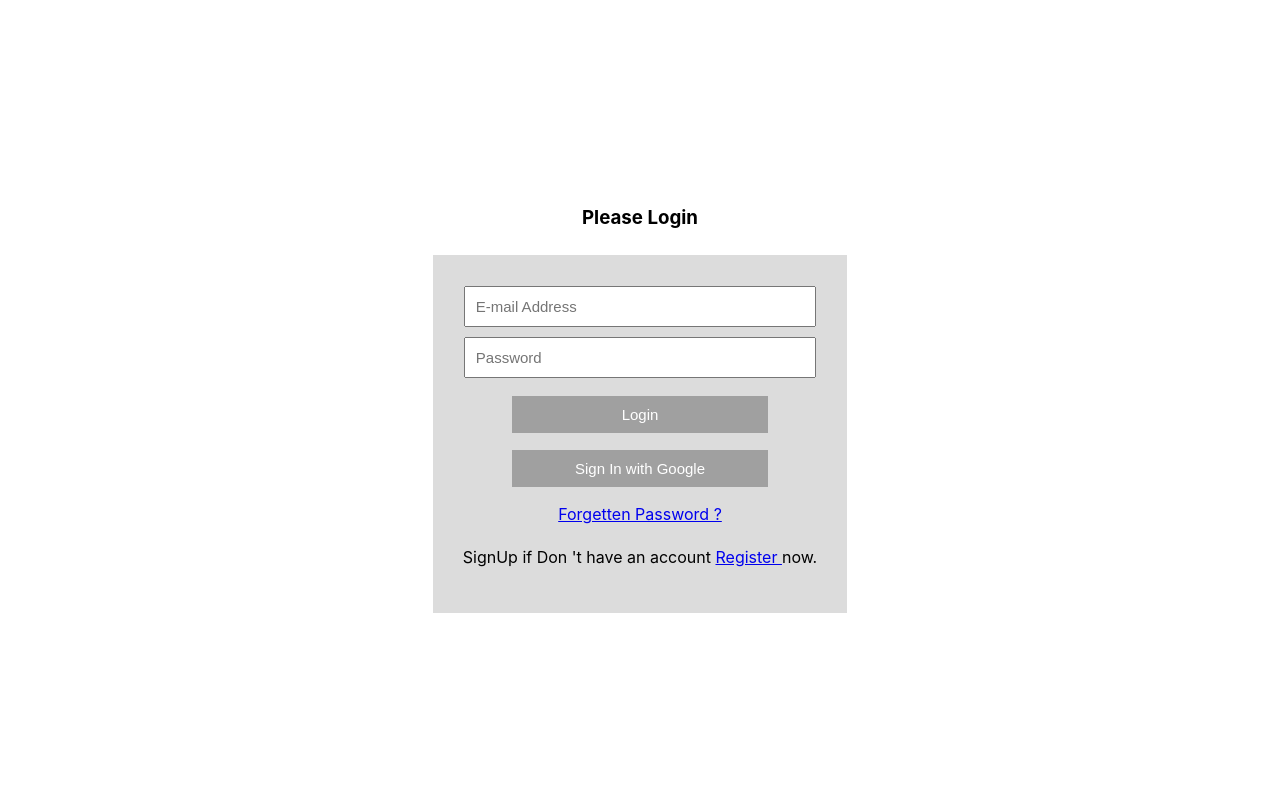
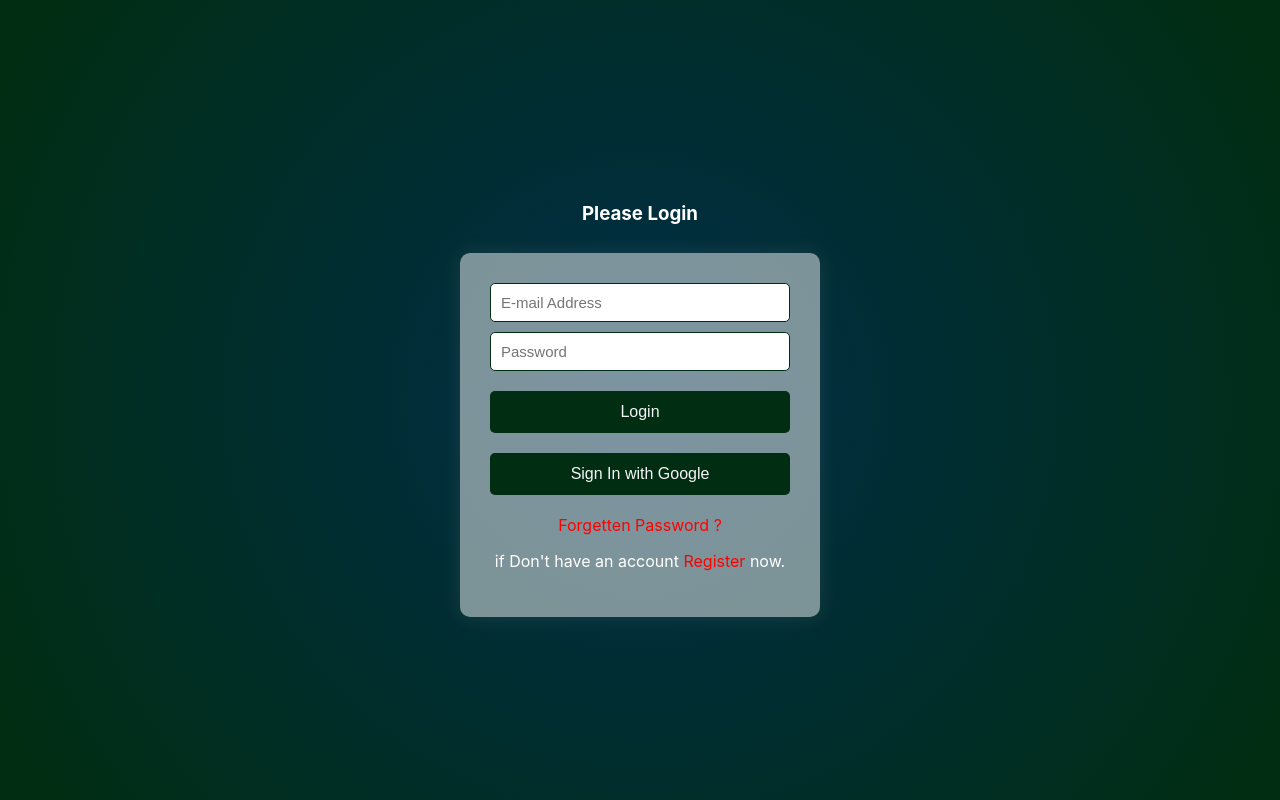
Before and after one commit to momin-sana/data-portal, a React (Create React App) app: page / in a window 1280 px wide. Built offline with nearby package versions, Linux system fonts and the light colour scheme; no server answers.

Commit message:
css changes

```diff
--- a/src/Components/Pages/Forgottenpass/Forgottenpass.css
+++ b/src/Components/Pages/Forgottenpass/Forgottenpass.css
@@ -4,31 +4,86 @@
     display: flex;
     align-items: center;
     justify-content: center;
+    flex-direction: column;
+    color: #fff;
+    background-image: radial-gradient(circle, rgba(0,46,72,1) 0%, rgba(1,45,19,1) 95%);
 }
 
 .forgottenpass-container {
+    width: 300px; /* Adjust width as needed */
+    background-color: #ffffff7c;
+    padding: 30px;
+    border-radius: 10px;
+    box-shadow: 0 0 20px rgba(227, 227, 227, 0.1);
+    text-align: center;
+    transition: transform 0.3s ease-in-out; /* Add animation for transform */
+}
+
+.forgottenpass-container:hover {
+    transform: scale(1.02); /* Scale up slightly on hover */
+}
+
+/* Form styles */
+.forgottenpass-container form {
     display: flex;
     flex-direction: column;
-    text-align: center;
-    background-color: #dcdcdc;
-    padding: 30px;
 }
 
 .forgottenpass-textBox {
-    padding: 10px;
-    font-size: 18px;
+    justify-content: center;
+    width: 90%;
+    padding: 12px;
+    font-size: 15px;
     margin-bottom: 10px;
+    border: 1px solid rgba(1,45,19,1);
+    border-radius: 5px;
+    outline: none;
+}
+
+.forgottenpass-textbox:focus {
+    border-color: rgba(1,45,19,1); /* Change border color on focus */
 }
 
 .forgottenpass-btn {
-    padding: 10px;
-    font-size: 18px;
+    width: 100%; /* Full width button */
+    padding: 12px;
+    font-size: 16px;
     margin-bottom: 10px;
     border: none;
-    color: white;
-    background-color: black;
+    color: rgb(245, 245, 245);
+    background-color: rgba(1,45,19,1);
+    border-radius: 5px;
+    cursor: pointer;
+    transition: background-color 0.3s ease;
+}
+
+.forgottenpass-btn button:hover, .forgottenpass-googleSignIn button:hover {
+    background-color: rgb(125, 193, 153);
+    color: black;
 }
 
 .forgottenpass div {
-    margin-top: 7px;
+    margin-top: 10px;
+    color: #ffffff;
 }
+
+.forgottenpass-title {
+    color: #fff;
+    font-size: 24px;
+    margin-bottom: 20px;
+}
+
+/* Links */
+.forgottenpass a {
+    color: #ff0000 ; /* Default link color */
+    text-decoration: none;
+    transition: color 0.3s ease; /* Smooth color transition */
+}
+
+.forgottenpass a:hover {
+    color: #0000ff;
+}
+
+.forgottenpass a:active {
+    color: purple;
+}
--- a/src/Components/Pages/Login/Login.css
+++ b/src/Components/Pages/Login/Login.css
@@ -1,62 +1,89 @@
+/* Main container styles */
 .login {
     height: 100vh;
     width: 100vw;
     display: flex;
     align-items: center;
     justify-content: center;
-    align-content: center;
     flex-direction: column;
+    color: #fff;
+    background-image: radial-gradient(circle, rgba(0,46,72,1) 0%, rgba(1,45,19,1) 95%);
 }
 
+/* Login form container */
 .login-container {
+    width: 300px; /* Adjust width as needed */
+    background-color: #ffffff7c;
+    padding: 30px;
+    border-radius: 10px;
+    box-shadow: 0 0 20px rgba(227, 227, 227, 0.1);
+    text-align: center;
+    transition: transform 0.3s ease-in-out; /* Add animation for transform */
+}
+
+.login-container:hover {
+    transform: scale(1.02); /* Scale up slightly on hover */
+}
+
+/* Form styles */
+.login-container form {
     display: flex;
     flex-direction: column;
-    text-align: center;
-    background-color: #dcdcdc;
-    padding: 30px;
-}
-
-.login-container>form {
-    display: flex;
-    flex-direction: column;
-    text-align: center;
-    background-color: #dcdcdc;
-    padding: 1px;
-    flex-wrap: nowrap;
-    align-content: center;
-    justify-content: center;
-    align-items: stretch;
 }
 
 .login-textbox {
     padding: 10px;
     font-size: 15px;
     margin-bottom: 10px;
+    border: 1px solid rgba(1,45,19,1);
+    border-radius: 5px;
+    outline: none;
 }
 
-.login-btn button {
-    width: 20vw;
-    padding: 10px;
-    font-size: 15px;
+.login-textbox:focus {
+    border-color: rgba(1,45,19,1); /* Change border color on focus */
+}
+
+.login-btn button, .login-googleSignIn button {
+    width: 100%; /* Full width button */
+    padding: 12px;
+    font-size: 16px;
     margin-bottom: 10px;
     border: none;
-    color: white;
-    background-color: rgba(0, 0, 0, 0.274);
-    /* text-decoration: none; */
+    color: rgb(245, 245, 245);
+    background-color: rgba(1,45,19,1);
+    border-radius: 5px;
     cursor: pointer;
+    transition: background-color 0.3s ease; /* Smooth background transition */
 }
 
-.login-googleSignIn button {
-    width: 20vw;
-    padding: 10px;
-    font-size: 15px;
-    margin-bottom: 10px;
-    border: none;
-    color: white;
-    background-color: rgba(0, 0, 0, 0.274);
-    cursor: pointer;
+.login-btn button:hover, .login-googleSignIn button:hover {
+    background-color: rgb(125, 193, 153);
+    color: black;
 }
 
 .login div {
-    margin-top: 7px;
+    margin-top: 10px;
+    color: #ffffff;
 }
+
+.login-title {
+    color: #fff; /* Text color */
+    font-size: 24px; /* Adjust font size as needed */
+    margin-bottom: 20px; /* Spacing */
+}
+
+/* Links */
+.login a {
+    color: #ff0000 ; /* Default link color */
+    text-decoration: none;
+    transition: color 0.3s ease; /* Smooth color transition */
+}
+
+.login a:hover {
+    color: #0000ff;
+}
+
+.login a:active {
+    color: purple;
+}
--- a/src/Components/Pages/Login/Login.js
+++ b/src/Components/Pages/Login/Login.js
@@ -81,58 +81,49 @@ function Login() {
         }
     };
 
-    return ( <
-        div className = "login" >
-        <
-        h3 > Please Login < /h3> <
-        div className = "login-container" >
+    return (
+        <div className = "login" >
+            <h3 > Please Login </h3>
+            <div className = "login-container" >
 
-        { /* SIGNIN WITH EMAIL AND PASSWORD */ } <
-        form onSubmit = {
+                { /* SIGNIN WITH EMAIL AND PASSWORD */ }
+                <form onSubmit = {
                     (e) => handleSubmit(e) } >
-        <
-        input type = "email"
+                    <input type = "email"
                         className = "login-textbox"
                         // value={email}
                         placeholder = "E-mail Address"
                         onChange = {
                         (e) => setEmail(e.target.value) }
-        /> <
-        input type = "password"
+                    />
+                    <input type = "password"
                         className = "login-textbox"
                         // value={password}
                         placeholder = "Password"
                         onChange = {
                         (e) => setPassword(e.target.value) }
-        /> <
-        /form>
+                    />
+                </form>
 
-        <
-        div className = "login-btn" >
-        <
-        button type = "submit"
+                <div className = "login-btn" >
+                    <button type = "submit"
                     onClick = { handleSubmit } >
-        Login <
-        /button> <
-        /div> <
-        div className = "login-googleSignIn" >
-        <
-        button onClick = { googleSignIn } > Sign In with Google < /button> <
-        /div> { /**/ } <
-        div className = "login-forgottenpass" >
-        <
-        Link to = "/forgottenpass" > Forgetten Password ? < /Link> <
-        /div> <
-        div className = "login-register" >
-        <
-        p >
-        SignUp
-        if Don 't have an account <
-        Link to = "/register" > Register < /Link> now. <
-        /p> <
-        /div> <
-        /div> <
-        /div>
+                    Login </button>
+                </div>
+
+                <div className = "login-googleSignIn" >
+                    <button onClick = { googleSignIn } > Sign In with Google </button>
+                </div>
+
+                <div className = "login-forgottenpass" >
+                    <Link to = "/forgottenpass" > Forgetten Password ? </Link>
+                </div>
+
+                <div className = "login-register" >
+                    <p> if Don't have an account <Link to = "/register" > Register </Link> now. </p>
+                </div>
+            </div>
+        </div>
     );
 }
 
--- a/src/Components/Pages/Register/Register.css
+++ b/src/Components/Pages/Register/Register.css
@@ -4,23 +4,29 @@
     display: flex;
     align-items: center;
     justify-content: center;
-    align-content: center;
     flex-direction: column;
+    color: #fff;
+    background-image: radial-gradient(circle, rgba(0,46,72,1) 0%, rgba(1,45,19,1) 95%);
 }
 
 .register-container {
-    display: flex;
-    flex-direction: column;
+    width: 300px; /* Adjust width as needed */
+    background-color: #ffffff7c;
+    padding: 30px;
+    border-radius: 10px;
+    box-shadow: 0 0 20px rgba(227, 227, 227, 0.1);
     text-align: center;
-    background-color: #dcdcdc;
-    padding: 30px;
+    transition: transform 0.3s ease-in-out; /* Add animation for transform */
+}
+
+.register-container:hover{
+    transform: scale(1.02); /* Scale up slightly on hover */
 }
 
 .register-container>form {
     display: flex;
     flex-direction: column;
     text-align: center;
-    background-color: #dcdcdc;
     padding: 1px;
     flex-wrap: nowrap;
     align-content: center;
@@ -32,20 +38,54 @@
     padding: 10px;
     font-size: 15px;
     margin-bottom: 10px;
+    border: 1px solid rgba(1,45,19,1);
+    border-radius: 5px;
+    outline: none;
+}
+
+.register-textbox:focus{
+    border-color: rgba(1,45,19,1); /* Change border color on focus */
 }
 
 .register-btn button {
-    padding: 10px;
-    width: 20vw;
-    font-size: 15px;
+    width: 100%; /* Full width button */
+    padding: 12px;
+    font-size: 16px;
     margin-bottom: 10px;
     border: none;
-    color: white;
-    background-color: rgba(0, 0, 0, 0.274);
-    /* text-decoration: none; */
+    color: rgb(245, 245, 245);
+    background-color: rgba(1,45,19,1);
+    border-radius: 5px;
     cursor: pointer;
+    transition: background-color 0.3s ease;
+}
+
+.register-btn button:hover{
+    background-color: rgb(125, 193, 153);
+    color: black;
 }
 
 .register div {
-    margin-top: 7px;
+    margin-top: 10px;
+    color: #ffffff;
 }
+
+.register-title{
+    color: #fff;
+    font-size: 24px;
+    margin-bottom: 20px;
+}
+
+.register a{
+    color: #ff0000 ; /* Default link color */
+    text-decoration: none;
+    transition: color 0.3s ease;
+}
+
+.register a:hover {
+    color: #0000ff;
+}
+
+.register a:active {
+    color: purple;
+}
```
Also changed, not shown: src/Components/Pages/Register/Register.js (+15 -27 lines), src/Components/Pages/Reset/Reset.css (+62 -9 lines), 2 other files (tests, documents, lock files or other folders). Lines whose indentation alone changed are shown as unchanged.
